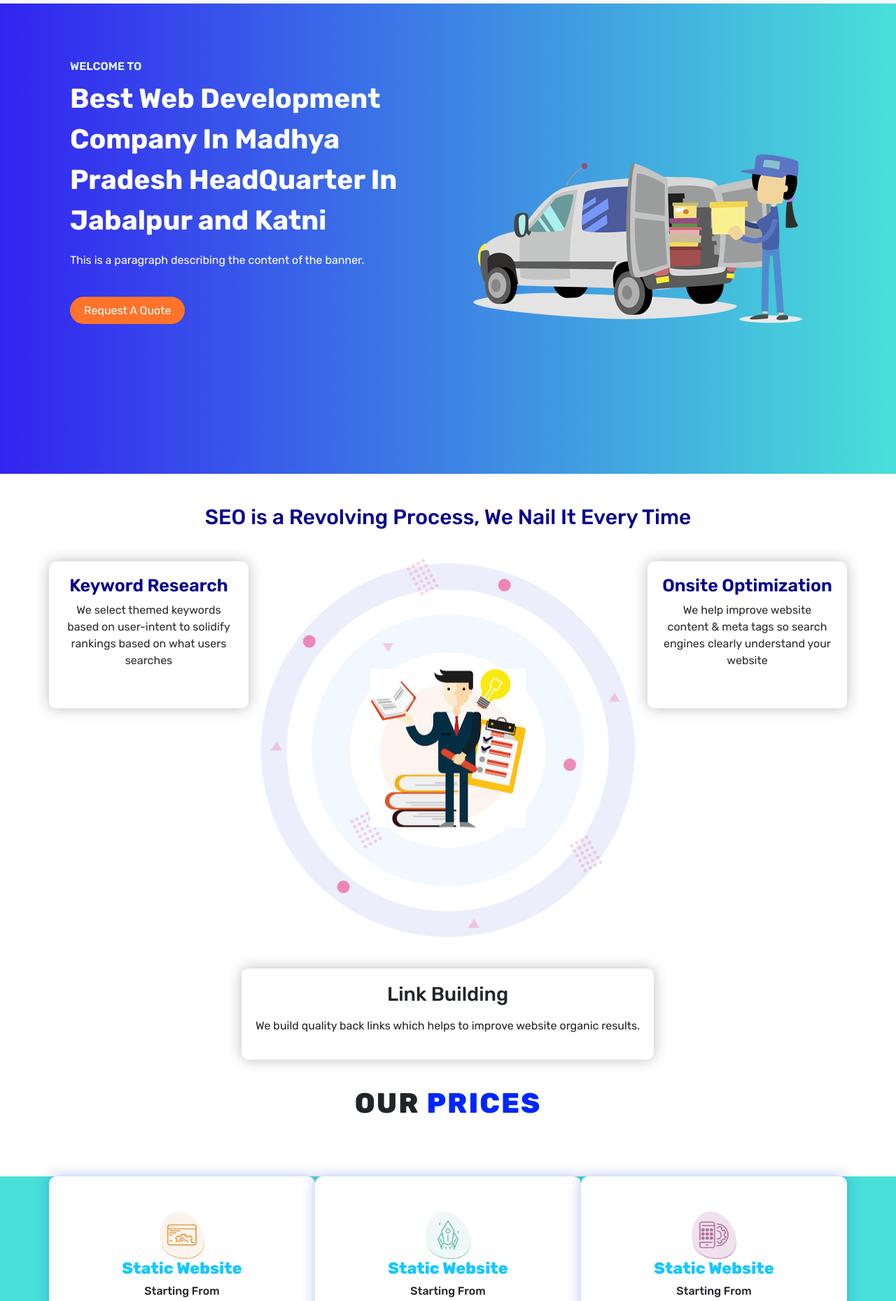
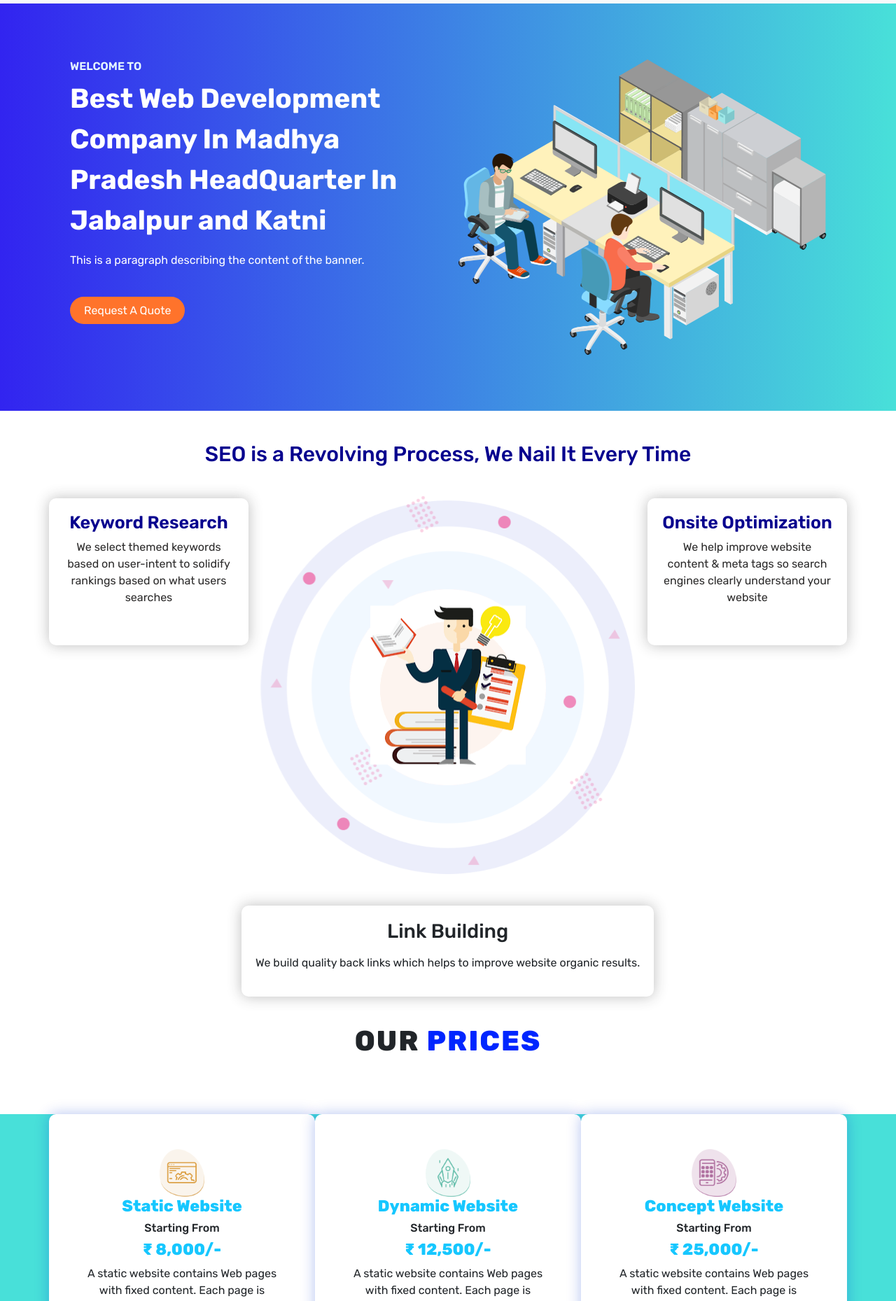
Before and after one commit to Punamkumari03/simple_website, a plain HTML site: page index.html in a window 1280 px wide. Shown: the part 121-1980 px from the top of the page at 70% size. Drawn offline with nearby package versions, Linux system fonts and the light colour scheme.

Commit message:
some changes

```diff
--- a/index.html
+++ b/index.html
@@ -104,7 +104,7 @@
 
       </div>
       <div class="col-md-6 right-column animate__animated animate__slideInLeft animate">
-        <img src="/1.png" alt="Image Placeholder">
+        <img src="/3.png" alt="Image Placeholder">
       </div>
     </div>
   </div>
@@ -165,9 +165,9 @@
          </div>
          <div class="extra-div col-lg-4 col-md-4 col-12">
           <a href="#"><img src="/s2.png"></a>
-          <h5>Static Website</h5>
+          <h5>Dynamic Website</h5>
           <h6>Starting From</h6>
-          <h5>₹ 8,000/-</h5>
+          <h5>₹ 12,500/-</h5>
           <p>A static website contains Web pages with fixed content. Each page is coded in HTML and displays the same information to every visitor
           </p>
           <hr>
@@ -182,9 +182,9 @@
    </div>
    <div class="extra-div col-lg-4 col-md-4 col-12">
     <a href="#"><img src="/s4.png"></a>
-    <h5>Static Website</h5>
+    <h5>Concept Website</h5>
     <h6>Starting From</h6>
-    <h5>₹ 8,000/-</h5>
+    <h5>₹ 25,000/-</h5>
     <p>A static website contains Web pages with fixed content. Each page is coded in HTML and displays the same information to every visitor
     </p>
     <hr>
--- a/style.css
+++ b/style.css
@@ -240,6 +240,12 @@ height: 210px;
     width: 239px;
     height: 44px;
  }
+ .extra-div button:hover{
+  background-color: orange;
+  color: #e4e8eb;
+  border: none;
+
+ }
   .extra-div img{
     height:68px;
 
@@ -249,6 +255,7 @@ height: 210px;
     box-shadow: 0 0 20px 0 rgba(0,0,0,0.3);
     transform: translateY(-20px);
   }
+
 
   /* footer */
   .footer {
```
Also changed, not shown: 1.png (deleted), 3.png (added), download (1).jpg (deleted), download (1).png (deleted), download.jpg (deleted), download.png (deleted), 1 other file.
